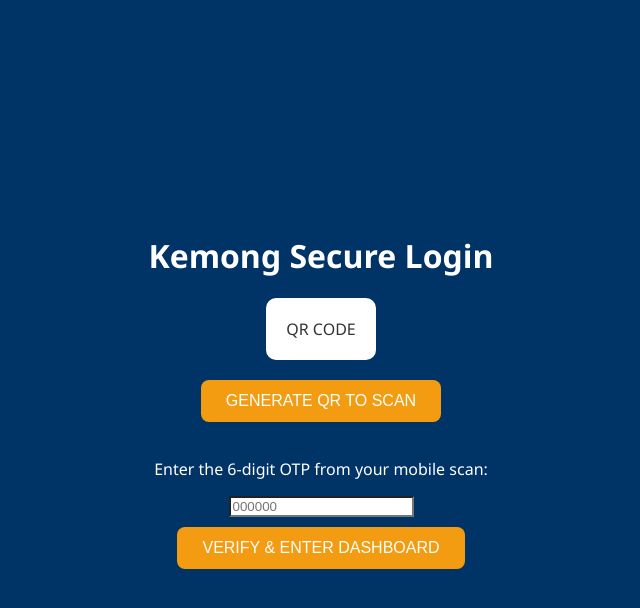
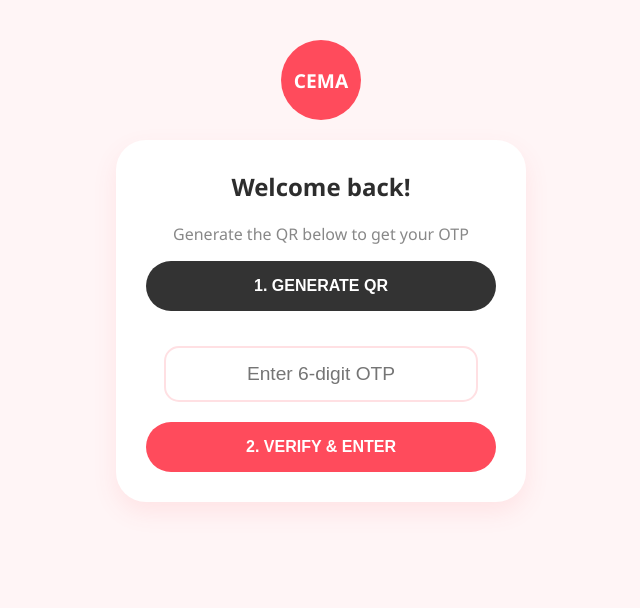
Before and after one commit to ISHBAD04/qr-otp-system, a website: page index.html in a window 1280 px wide. Shown: the whole page, without its empty margins (319-959 px from the left). Drawn offline with Linux system fonts and the light colour scheme.

Commit message:
Modernized UI to match sample

```diff
--- a/index.html
+++ b/index.html
@@ -3,83 +3,144 @@
 <head>
     <meta charset="UTF-8">
     <meta name="viewport" content="width=device-width, initial-scale=1.0">
-    <title>Kemong Cyber Dashboard</title>
+    <title>CEMA Premium Auth</title>
     <style>
-        :root { --primary: #003366; --bg: #f0f2f5; --text: #333; }
-        body { font-family: 'Segoe UI', sans-serif; margin: 0; display: flex; background: var(--bg); color: var(--text); }
+        :root {
+            --accent: #FF4B5C; /* The Domino's Red */
+            --bg-soft: #FFF5F6;
+            --text-main: #2D2D2D;
+            --white: #FFFFFF;
+        }
 
-        /* Sidebar */
-        .sidebar { width: 250px; background: var(--primary); color: white; height: 100vh; padding: 20px; position: fixed; }
-        .sidebar h2 { font-size: 1.2rem; border-bottom: 1px solid #ffffff33; padding-bottom: 10px; }
-        .nav-item { padding: 15px 0; cursor: pointer; opacity: 0.8; transition: 0.3s; }
-        .nav-item:hover { opacity: 1; padding-left: 5px; }
+        body {
+            font-family: 'Segoe UI', Roboto, sans-serif;
+            margin: 0;
+            background-color: var(--bg-soft);
+            color: var(--text-main);
+            display: flex;
+            justify-content: center;
+        }
 
-        /* Main Content */
-        .main { margin-left: 290px; padding: 40px; width: 100%; }
-        .header { display: flex; justify-content: space-between; align-items: center; margin-bottom: 30px; }
+        /* Login Overlay Styling */
+        #login-overlay {
+            position: fixed;
+            inset: 0;
+            background: var(--bg-soft);
+            z-index: 1000;
+            display: flex;
+            flex-direction: column;
+            align-items: center;
+            padding: 40px 20px;
+        }
 
-        /* Dashboard Cards */
-        .stats-grid { display: grid; grid-template-columns: repeat(3, 1fr); gap: 20px; margin-bottom: 30px; }
-        .card { background: white; padding: 20px; border-radius: 12px; box-shadow: 0 4px 6px rgba(0,0,0,0.05); }
-        .card h3 { margin: 0; font-size: 0.9rem; color: #666; }
-        .card p { font-size: 1.8rem; font-weight: bold; margin: 10px 0 0; color: var(--primary); }
+        .login-card {
+            background: var(--white);
+            width: 100%;
+            max-width: 350px;
+            padding: 30px;
+            border-radius: 30px;
+            box-shadow: 0 10px 25px rgba(255, 75, 92, 0.1);
+            text-align: center;
+        }
 
-        /* QR Section */
-        .qr-section { background: white; padding: 30px; border-radius: 15px; text-align: center; }
-        button { background: var(--primary); color: white; border: none; padding: 12px 25px; border-radius: 8px; cursor: pointer; font-size: 1rem; }
-        #qr-container img { margin-top: 20px; border: 8px solid #f9f9f9; border-radius: 10px; }
+        .logo-circle {
+            width: 80px;
+            height: 80px;
+            background: var(--accent);
+            border-radius: 50%;
+            margin: 0 auto 20px;
+            display: flex;
+            align-items: center;
+            justify-content: center;
+            color: white;
+            font-weight: bold;
+            font-size: 1.2rem;
+        }
+
+        /* Inputs & Buttons */
+        input {
+            width: 80%;
+            padding: 15px;
+            border: 2px solid #FFE0E3;
+            border-radius: 15px;
+            margin: 20px 0;
+            font-size: 1.2rem;
+            text-align: center;
+            outline: none;
+        }
+
+        button {
+            width: 100%;
+            padding: 16px;
+            background: var(--accent);
+            color: white;
+            border: none;
+            border-radius: 50px;
+            font-size: 1rem;
+            font-weight: 600;
+            cursor: pointer;
+            transition: transform 0.2s;
+        }
+
+        button:active { transform: scale(0.98); }
+
+        /* Dashboard View */
+        .dashboard-content {
+            display: none; /* Hidden until login */
+            width: 100%;
+            max-width: 400px;
+            padding: 20px;
+        }
+
+        .qr-card {
+            background: white;
+            padding: 20px;
+            border-radius: 25px;
+            text-align: center;
+            margin-top: 20px;
+        }
+
+        #qr-container img {
+            border-radius: 20px;
+            margin: 15px 0;
+            border: 4px solid var(--bg-soft);
+        }
     </style>
 </head>
 <body>
 
-    <div id="login-overlay" style="position: fixed; top: 0; left: 0; width: 100%; height: 100%; background: var(--primary); z-index: 1000; display: flex; align-items: center; justify-content: center; color: white; flex-direction: column;">
-        <h1>Kemong Secure Login</h1>
+    <div id="login-overlay">
+        <div class="logo-circle">CEMA</div>
+        <div class="login-card">
+            <h2 style="margin-top:0">Welcome back!</h2>
+            <p style="color: #888;">Generate the QR below to get your OTP</p>
 
-        <div style="background: white; padding: 10px; border-radius: 10px; margin-bottom: 20px;">
-            <div id="login-qr-container">
-                <p style="color: #333; margin: 10px;">QR CODE</p>
+            <div id="login-qr-spot">
+                </div>
+
+            <button onclick="generateQR('login-qr-spot')" style="background: #333; margin-bottom: 15px;">
+                1. GENERATE QR
+            </button>
+
+            <input type="text" id="otp-input" placeholder="Enter 6-digit OTP">
+
+            <button onclick="verifyAndEnter()">2. VERIFY & ENTER</button>
         </div>
     </div>
-        <button onclick="generateDashboardQR('login-qr-container')" style="margin-bottom: 20px; background: #f39c12;">GENERATE QR TO SCAN</button>
-        <p>Enter the 6-digit OTP from your mobile scan:</p>
-        <input type="text" id="otp-input" placeholder="000000" style="margin-bottom: 10px; background: #ffffff;">
-        <button onclick="verifyAndEnter()" style="margin-bottom: 18px; background: #f39c12;">VERIFY & ENTER DASHBOARD</button>
-    </div>
 
-    <div class="sidebar">
-        <h2>QR-OTP SYSTEM</h2>
-        <div class="nav-item">📊 Overview</div>
-        <div class="nav-item">🔑 Security Keys</div>
-        <div class="nav-item" onclick="location.reload()" style="color: #ff4d4d;">🚪 Logout</div>
-    </div>
-
-    <div class="main">
-        <div class="header">
-            <h1>Cyber Security Dashboard</h1>
-            <div id="status" style="color: green;">● System Online</div>
-        </div>
-
-        <div class="stats-grid">
-            <div class="card"><h3>Active Users</h3><p>1,284</p></div>
-            <div class="card"><h3>OTP Requests</h3><p id="otp-count">0</p></div>
-            <div class="card"><h3>Security Level</h3><p>High</p></div>
-        </div>
-
-        <div class="qr-section">
-            <h2>Authentication Terminal</h2>
-            <p>Click below to generate a secure session QR code.</p>
-            <button onclick="generateDashboardQR()">Generate Secure QR</button>
-            <div id="qr-container"></div>
+    <div class="dashboard-content" id="main-dash">
+        <h2 style="color: var(--accent)">Hello, Admin!</h2>
+        <div class="qr-card">
+            <h3>Security Hub</h3>
+            <p>Scan successful! You are now logged into the secure terminal.</p>
+            <button onclick="location.reload()" style="background: #eee; color: #333;">LOGOUT</button>
         </div>
     </div>
 
     <script>
         const API_BASE = "https://qr-otp-system-g32y.vercel.app";
-        let count = 0;
 
-        // Function 1: Generate QR
-        async function generateDashboardQR(containerId = 'qr-container') {
-            try {
+        async function generateQR(containerId) {
             const res = await fetch(`${API_BASE}/generate`, {
                 method: 'POST',
                 headers: { 'Content-Type': 'application/json' },
@@ -87,15 +148,13 @@
             });
             const data = await res.json();
             if(data.qrCode) {
-                    document.getElementById(containerId).innerHTML = `<img src="${data.qrCode}" width="200">`;
+                document.getElementById(containerId).innerHTML =
+                    `<img src="${data.qrCode}" width="180">`;
             }
-            } catch (err) { alert("Error connecting to API."); }
         }
 
-        // Function 2: Verify OTP and Show Dashboard
         async function verifyAndEnter() {
             const otp = document.getElementById('otp-input').value;
-            try {
             const res = await fetch(`${API_BASE}/verify`, {
                 method: 'POST',
                 headers: { 'Content-Type': 'application/json' },
@@ -104,12 +163,11 @@
             const data = await res.json();
 
             if (data.success) {
-                    // Success! Hide the login screen
                 document.getElementById('login-overlay').style.display = 'none';
+                document.getElementById('main-dash').style.display = 'block';
             } else {
-                    alert("Wrong OTP. Please check your phone scan.");
+                alert("Invalid OTP");
             }
-            } catch (err) { alert("Verification failed."); }
         }
     </script>
 </body>
```
Lines whose indentation alone changed are shown as unchanged.
